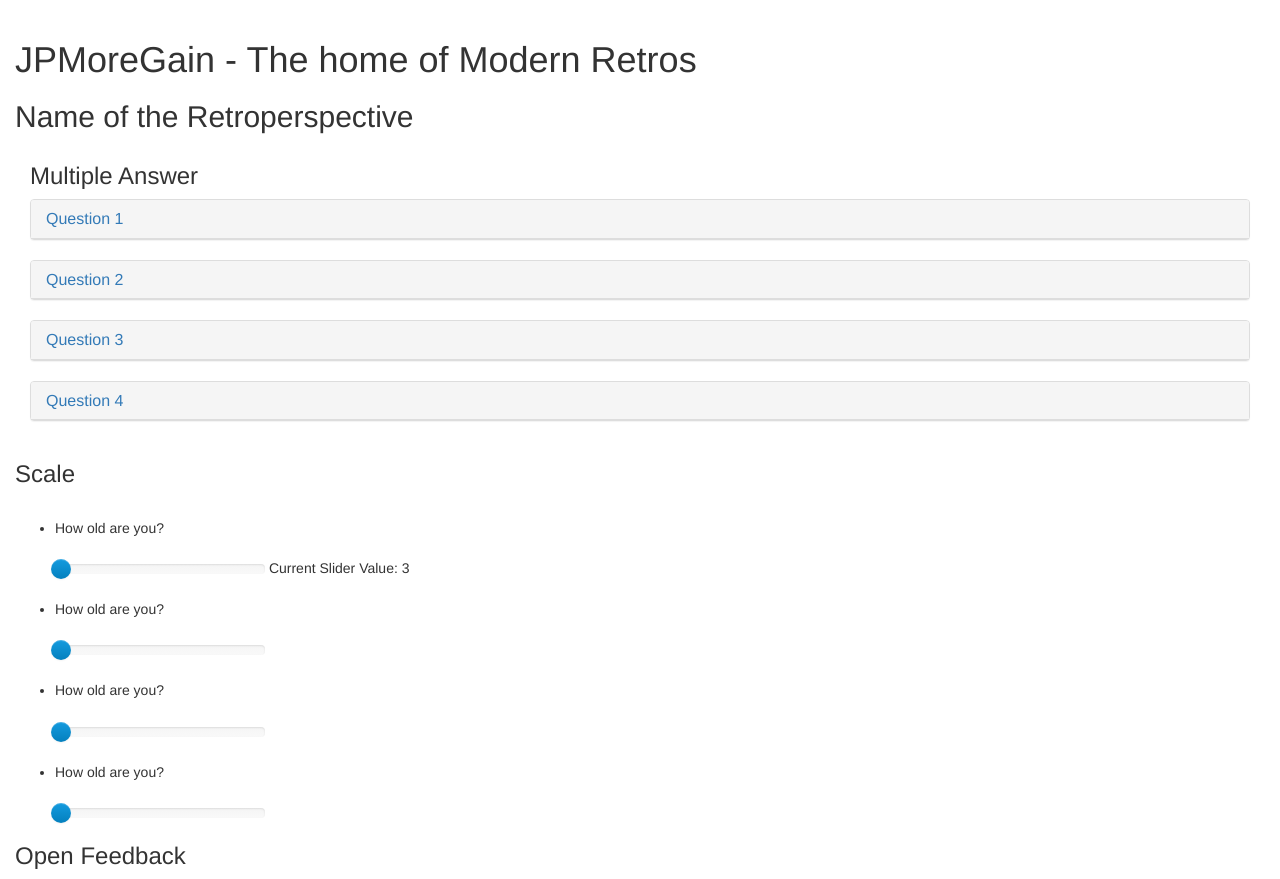
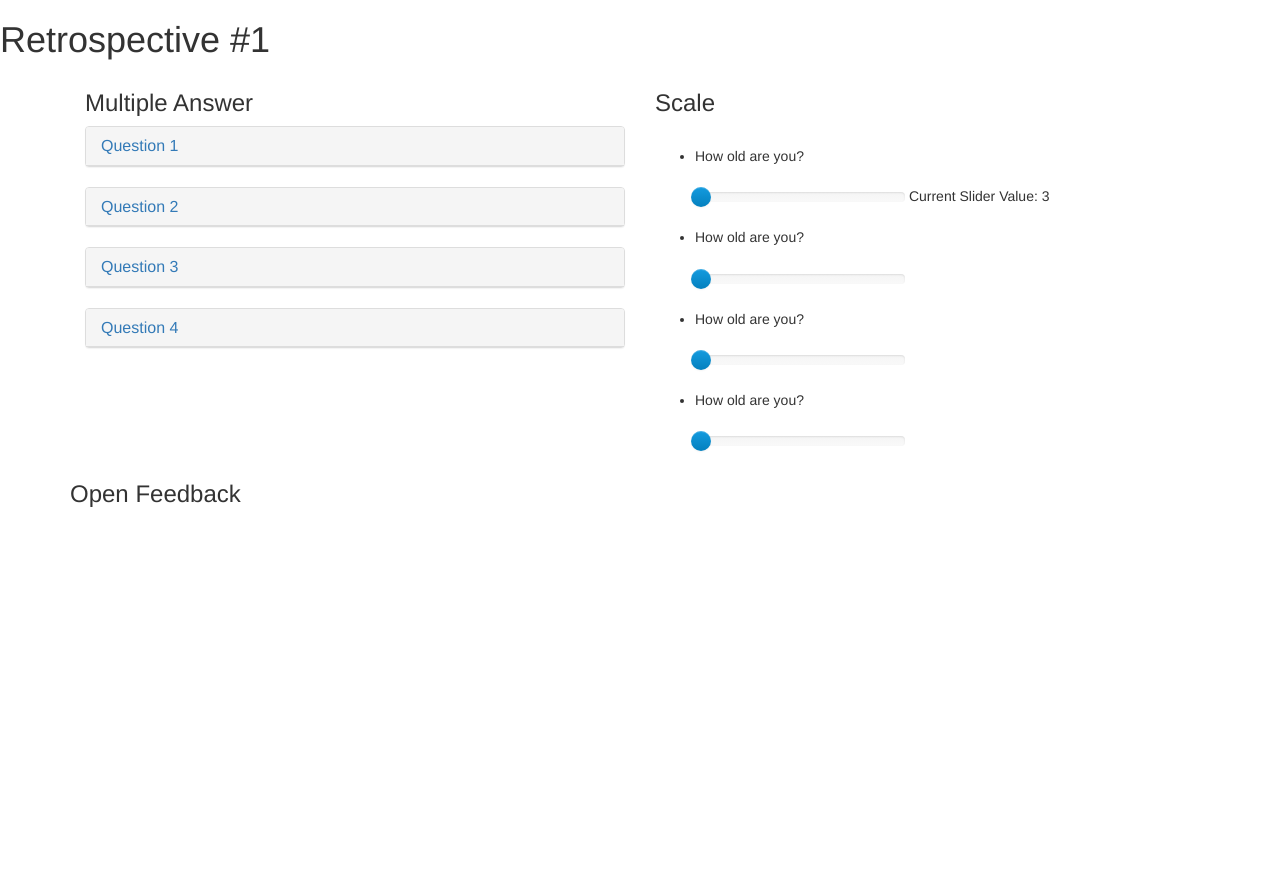
Before and after one commit to MihaiVisu/JP-More-Gain, a Django app: a page that uses Team7/templates/retrospective/member_form.html in a window 1280 px wide. Shown: the part 52-931 px from the top of the page. After the commit the page ends 559 px from the top, so only its background shows below. Run offline with Django 3.2, Linux system fonts and the light colour scheme; some libraries are stand-ins or nearby versions.

Commit message:
improved member form, summary dashboard

```diff
--- a/Team7/templates/retrospective/dashboard.html
+++ b/Team7/templates/retrospective/dashboard.html
@@ -65,7 +65,7 @@
       <div style="text-align:center;">
         <h2>Dashboard</h2>
         <a href="/retrospective/manager_set_up_form" class="btn btn-default btn-block" role="button">Send questions</a>
-        <a href="main.html" class="btn btn-default btn-block" role="button">Meeting</a>
+        <a href="/retrospective/meeting" class="btn btn-default btn-block" role="button">Meeting</a>
       </div>
   </div> <!-- /container -->
   </body>
--- a/Team7/templates/retrospective/member_form.html
+++ b/Team7/templates/retrospective/member_form.html
@@ -18,12 +18,29 @@
 <link rel="stylesheet" href="/static/css/slider.css">
 
 <script type="text/javascript" src="/static/js/slider.js"></script>
+<style>
+    /* Set height of the grid so .sidenav can be 100% (adjust as needed) */
+    .row.content {
+        height: 550px
+    }
 
+    /* Set gray background color and 100% height */
+    .sidenav {
+        background-color: #f1f1f1;
+        height: 100%;
+    }
+
+    /* On small screens, set height to 'auto' for the grid */
+    @media screen and (max-width: 767px) {
+        .row.content {
+            height: auto;
+        }
+    }
+</style>
 </head>
 
 
 <body>
-
 	<nav class="navbar navbar-default">
 			<div class="container-fluid">
 					<!-- Brand and toggle get grouped for better mobile display -->
@@ -47,13 +64,12 @@
 	</nav>
 
 	</nav>
-<div class="container-fluid">
-	<h1>JPMoreGain - The home of Modern Retros</h1>
+<h1>Retrospective #1</h1>
 
-	<h2>Name of the Retroperspective</h2>
-
-
-    <div class="container-fluid">
+<div class="container">
+	<div class="col-md-12 col-centered">
+		<div class="row">
+				<div class="col-sm-6">
 <h3>Multiple Answer</h3>
 
 <div class="panel panel-default">
@@ -171,10 +187,10 @@
 			</div>
     </div>
 </div>
-    </div>
+
 </div>
 
-    <div class="container-fluid">
+<div class="col-sm-6">
 <h3>Scale</h3>
 <ul>
 	<br>
@@ -212,13 +228,15 @@
 
 
 </ul>
-
+</div>
+</div>
+</div>
+<div class="row">
+		<div class="col-sm-12">
 <h3>Open Feedback</h3>
 </div>
-
-<div>
 </div>
-
+</div>
 
 <script type="text/javascript">
 $("#ex1").slider();
--- a/Team7/templates/retrospective/summary.html
+++ b/Team7/templates/retrospective/summary.html
@@ -75,7 +75,7 @@
                   <div class="jumbotron">
                       <h4>Last week actionables</h4>
                       <!-- Include some pie plot. -->
-                      <div id="myDiv" style="width: 400px; height: 250px;"><!-- Plotly chart will be drawn inside this DIV --></div>
+                      <div id="myDiv" style="width: 400px; height: 110px;"><!-- Plotly chart will be drawn inside this DIV --></div>
                       <script>
                       var data = [{
                                     values: [6, 2],
```
Lines whose indentation alone changed are shown as unchanged.
